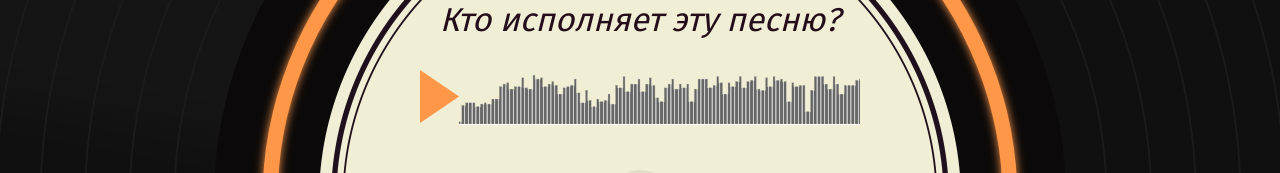
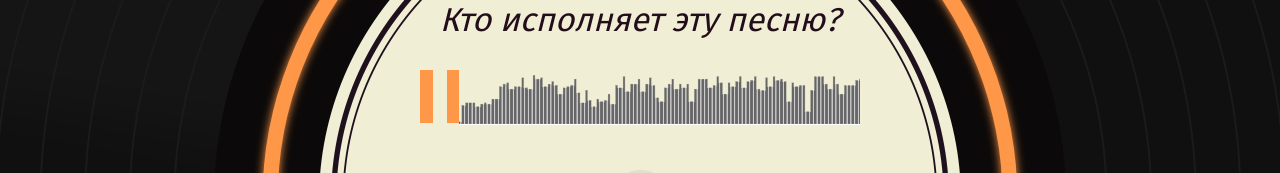
Before and after one commit to puinka/503315-guess-melody-5, a React app: page /dev-artist in a window 1280 px wide. Shown: the part 299-472 px from the top of the page. Built offline with nearby package versions, Linux system fonts and the light colour scheme.

Commit message:
Подключает аудиоплэйер в игры

```diff
--- a/src/components/artist-question-screen/artist-question-screen.jsx
+++ b/src/components/artist-question-screen/artist-question-screen.jsx
@@ -1,5 +1,6 @@
 import React from "react";
 import {artistQuestionPropsTypes} from "./propTypes";
+import AudioPlayer from "../audio-player/audio-player";
 
 const ArtistQuestionScreen = (props) => {
   const {onAnswer, question} = props;
@@ -29,10 +30,10 @@ const ArtistQuestionScreen = (props) => {
 
         <div className="game__track">
           <div className="track">
-            <button className="track__button track__button--play" type="button"></button>
-            <div className="track__status">
-              <audio src={song.src} />
-            </div>
+
+            <AudioPlayer
+              isPlaying={true}
+              src={song.src} />
           </div>
         </div>
 
--- a/src/components/genre-question-screen/genre-question-screen.jsx
+++ b/src/components/genre-question-screen/genre-question-screen.jsx
@@ -1,6 +1,6 @@
 import React, {PureComponent} from "react";
 import {genreQuestionPropTypes} from "./propTypes";
-
+import AudioPlayer from "../audio-player/audio-player";
 
 class GenreQuestionScreen extends PureComponent {
   constructor(props) {
@@ -47,11 +47,12 @@ class GenreQuestionScreen extends PureComponent {
 
             {answers.map((answer, i) => (
               <div key={`${i}-${answer.src}`} className="track">
-                <button className="track__button track__button--play" type="button"/>
 
-                <div className="track__status">
-                  <audio src={answer.src} />
-                </div>
+
+                <AudioPlayer
+                  isPlaying={i === 0}
+                  src={answer.src} />
+
 
                 <div className="game__answer">
                   <input className="game__input visually-hidden" type="checkbox" name="answer" value={`answer-${i}`}
```
